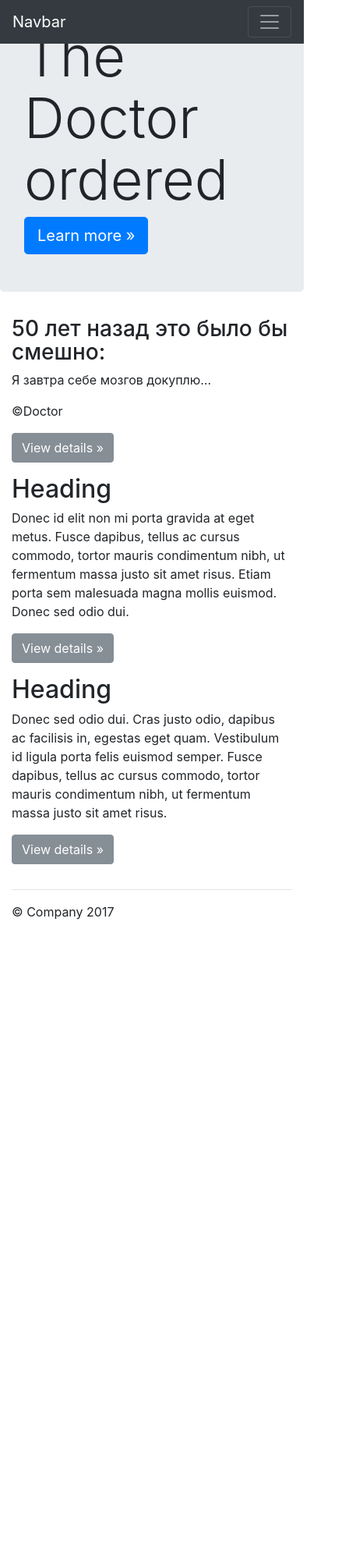
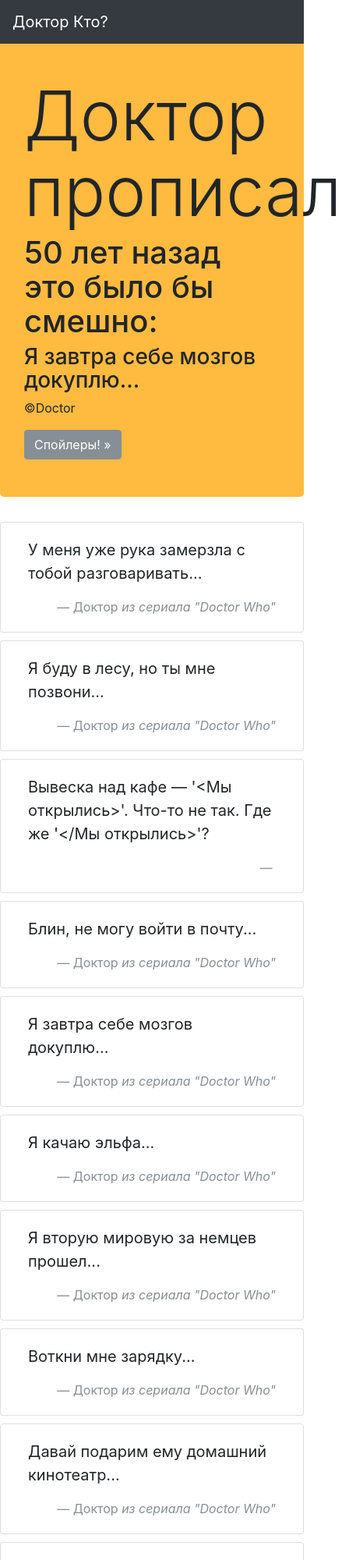
Before and after one commit to romabiker/romabiker.github.io, a plain HTML site: page index.html in a window 390 px wide. Shown: the top 2000 px of the page at 78% size, 439 px wide, since content can reach past the window. Before the commit the page ends 1197 px from the top, so only its background shows below. Drawn offline with nearby package versions, Linux system fonts and the light colour scheme.

Commit message:
Add site by Doctor Who

```diff
--- a/css/mood.css
+++ b/css/mood.css
@@ -0,0 +1,7 @@
+.card {
+    margin-bottom: 10px;
+}
+.jumbotron {
+    background-color: rgba(255, 165, 0, 0.75);
+    padding-top: 100px;
+}
--- a/index.html
+++ b/index.html
@@ -3,11 +3,14 @@
   <head>
     <meta charset="utf-8">
     <meta name="viewport" content="width=device-width, initial-scale=1, shrink-to-fit=no">
-    <meta name="description" content="Laughter prolongs life and recharges our batteries. The site will try to bring you to hysterical laughter.">
+    <meta name="description" content="Laughter prolongs life and recharges our batteries. The site is created based on the comedy series, Doctor Who.">
     <meta name="author" content="">
     <script id="quotes_json" type="application/json">
       [
-      {
+        {
+          "phrase": "Вывеска над кафе — '\u003cМы открылись\u003e'. Что-то не так. Где же '\u003c/Мы открылись\u003e'?"
+        },
+        {
           "phrase": "Я буду в лесу, но ты мне позвони... ",
           "signature": "©Doctor"
         },
@@ -50,84 +53,187 @@
         {
           "phrase": "Положи мне деньги на трубу...",
           "signature": "©Doctor"
+        },
+        {
+          "phrase": "Скинь мне фото на мыло... ",
+          "signature": "©Doctor"
         }
       ]
     </script>
-    <title>The Doctor ordered</title>
+    <title>Doctor ordered</title>
 
     <!-- Bootstrap core CSS -->
     <link rel="stylesheet" href="https://maxcdn.bootstrapcdn.com/bootstrap/4.0.0-beta/css/bootstrap.min.css" integrity="sha384-/Y6pD6FV/Vv2HJnA6t+vslU6fwYXjCFtcEpHbNJ0lyAFsXTsjBbfaDjzALeQsN6M" crossorigin="anonymous">
 
     <!-- Custom styles for this template -->
     <link href="css/mood.css" rel="stylesheet">
+
   </head>
 
   <body>
 
     <nav class="navbar navbar-expand-md navbar-dark fixed-top bg-dark">
-      <a class="navbar-brand" href="#">Navbar</a>
-      <button class="navbar-toggler" type="button" data-toggle="collapse" data-target="#navbarsExampleDefault" aria-controls="navbarsExampleDefault" aria-expanded="false" aria-label="Toggle navigation">
-        <span class="navbar-toggler-icon"></span>
-      </button>
-      <div class="collapse navbar-collapse" id="navbarsExampleDefault">
-        <ul class="navbar-nav mr-auto">
-          <li class="nav-item active">
-            <a class="nav-link" href="#">Home <span class="sr-only">(current)</span></a>
-          </li>
-          <li class="nav-item dropdown">
-            <a class="nav-link dropdown-toggle" href="http://example.com" id="dropdown01" data-toggle="dropdown" aria-haspopup="true" aria-expanded="false">Dropdown</a>
-            <div class="dropdown-menu" aria-labelledby="dropdown01">
-              <a class="dropdown-item" href="#">Action</a>
-              <a class="dropdown-item" href="#">Another action</a>
-              <a class="dropdown-item" href="#">Something else here</a>
-            </div>
-          </li>
-          <li class="nav-item">
-
-          </li>
-        </ul>
-        <form class="form-inline my-2 my-lg-0">
-          <input class="form-control mr-sm-2" type="text" placeholder="Search" aria-label="Search">
-          <button class="btn btn-outline-success my-2 my-sm-0" type="submit">Search</button>
-        </form>
-      </div>
+      <a class="navbar-brand" href="#doctor">Доктор Кто?</a>
     </nav>
 
     <!-- Main jumbotron for a primary marketing message or call to action -->
-    <div class="jumbotron">
+    <div id="doctor" class="jumbotron">
       <div class="container">
-        <h1 class="display-3">The Doctor ordered</h1>
-        <p><a class="btn btn-primary btn-lg" href="#" role="button">Learn more &raquo;</a></p>
+      <!-- <div class="row align-items-center"> -->
+      <div class="row">
+        <div class="col-md-6">
+
+        <h1 class="display-2">Доктор прописал</h1>
+        </div>
+
+        <div class="col-md-6">
+          <h1>50 лет назад это было бы смешно:</h1>
+          <h3 id="js-phrase" class="phrase"></h3>
+          <p id="js-author"></p>
+          <p><a class="btn btn-secondary" href="#first" role="button">Спойлеры! &raquo;</a></p>
+        </div>
+
+      </div>
       </div>
     </div>
 
     <div class="container">
-      <!-- Example row of columns -->
-      <div class="row">
-        <div class="col-md-4">
-          <h3>50 лет назад это было бы смешно:</h3>
-          <p id="js-phrase" class="phrase"></p>
-          <p id="js-author"></p>
-          <p><a class="btn btn-secondary" href="#" role="button">View details &raquo;</a></p>
+      <div class="row justify-content-center">
+        <div class="card col-12 col-md-9 col-lg-7">
+          <div id="first" class="card-body">
+            <blockquote class="blockquote mb-0">
+              <p>У меня уже рука замерзла с тобой разговаривать... </p>
+              <footer class="blockquote-footer  text-right">Доктор <cite title="doctor_who">из сериала "Doctor Who"</cite></footer>
+            </blockquote>
+          </div>
         </div>
-        <div class="col-md-4">
-          <h2>Heading</h2>
-          <p>Donec id elit non mi porta gravida at eget metus. Fusce dapibus, tellus ac cursus commodo, tortor mauris condimentum nibh, ut fermentum massa justo sit amet risus. Etiam porta sem malesuada magna mollis euismod. Donec sed odio dui. </p>
-          <p><a class="btn btn-secondary" href="#" role="button">View details &raquo;</a></p>
+      </div>
+      <div class="row justify-content-center">
+        <div class="card col-12 col-md-9 col-lg-7">
+          <div class="card-body">
+            <blockquote class="blockquote mb-0">
+              <p>Я буду в лесу, но ты мне позвони...</p>
+              <footer class="blockquote-footer  text-right">Доктор <cite title="doctor_who">из сериала "Doctor Who"</cite></footer>
+            </blockquote>
+          </div>
         </div>
-        <div class="col-md-4">
-          <h2>Heading</h2>
-          <p>Donec sed odio dui. Cras justo odio, dapibus ac facilisis in, egestas eget quam. Vestibulum id ligula porta felis euismod semper. Fusce dapibus, tellus ac cursus commodo, tortor mauris condimentum nibh, ut fermentum massa justo sit amet risus.</p>
-          <p><a class="btn btn-secondary" href="#" role="button">View details &raquo;</a></p>
+      </div>
+      <div class="row justify-content-center">
+        <div class="card col-12 col-md-9 col-lg-7">
+          <div id="first" class="card-body">
+            <blockquote class="blockquote mb-0">
+              <p>Вывеска над кафе — '&lt;Мы открылись&gt;'. Что-то не так. Где же '&lt;/Мы открылись&gt;'?</p>
+              <footer class="blockquote-footer  text-right"><cite title="doctor_who"></cite></footer>
+            </blockquote>
+          </div>
+        </div>
+      </div>
+      <div class="row justify-content-center">
+        <div class="card col-12 col-md-9 col-lg-7">
+          <div class="card-body">
+            <blockquote class="blockquote mb-0">
+              <p>Блин, не могу войти в почту...</p>
+              <footer class="blockquote-footer  text-right">Доктор <cite title="doctor_who">из сериала "Doctor Who"</cite></footer>
+            </blockquote>
+          </div>
+        </div>
+      </div>
+            <div class="row justify-content-center">
+        <div class="card col-12 col-md-9 col-lg-7">
+          <div id="first" class="card-body">
+            <blockquote class="blockquote mb-0">
+              <p>Я завтра себе мозгов докуплю... </p>
+              <footer class="blockquote-footer  text-right">Доктор <cite title="doctor_who">из сериала "Doctor Who"</cite></footer>
+            </blockquote>
+          </div>
+        </div>
+      </div>
+      <div class="row justify-content-center">
+        <div class="card col-12 col-md-9 col-lg-7">
+          <div class="card-body">
+            <blockquote class="blockquote mb-0">
+              <p>Я качаю эльфа... </p>
+              <footer class="blockquote-footer  text-right">Доктор <cite title="doctor_who">из сериала "Doctor Who"</cite></footer>
+            </blockquote>
+          </div>
+        </div>
+      </div>
+      <div class="row justify-content-center">
+        <div class="card col-12 col-md-9 col-lg-7">
+          <div id="first" class="card-body">
+            <blockquote class="blockquote mb-0">
+              <p>Я вторую мировую за немцев прошел...</p>
+              <footer class="blockquote-footer  text-right">Доктор <cite title="doctor_who">из сериала "Doctor Who"</cite></footer>
+            </blockquote>
+          </div>
+        </div>
+      </div>
+      <div class="row justify-content-center">
+        <div class="card col-12 col-md-9 col-lg-7">
+          <div class="card-body">
+            <blockquote class="blockquote mb-0">
+              <p>Воткни мне зарядку...</p>
+              <footer class="blockquote-footer  text-right">Доктор <cite title="doctor_who">из сериала "Doctor Who"</cite></footer>
+            </blockquote>
+          </div>
+        </div>
+      </div>
+      <div class="row justify-content-center">
+        <div class="card col-12 col-md-9 col-lg-7">
+          <div class="card-body">
+            <blockquote class="blockquote mb-0">
+              <p>Давай подарим ему домашний кинотеатр... </p>
+              <footer class="blockquote-footer  text-right">Доктор <cite title="doctor_who">из сериала "Doctor Who"</cite></footer>
+            </blockquote>
+          </div>
+        </div>
+      </div>
+      <div class="row justify-content-center">
+        <div class="card col-12 col-md-9 col-lg-7">
+          <div id="first" class="card-body">
+            <blockquote class="blockquote mb-0">
+              <p>Я не могу с тобой говорить, ты все время пропадаешь...</p>
+              <footer class="blockquote-footer  text-right">Доктор <cite title="doctor_who">из сериала "Doctor Who"</cite></footer>
+            </blockquote>
+          </div>
+        </div>
+      </div>
+      <div class="row justify-content-center">
+        <div class="card col-12 col-md-9 col-lg-7">
+          <div class="card-body">
+            <blockquote class="blockquote mb-0">
+              <p>Я тебе письмо десять минут назад послал, ты получил?</p>
+              <footer class="blockquote-footer  text-right">Доктор <cite title="doctor_who">из сериала "Doctor Who"</cite></footer>
+            </blockquote>
+          </div>
+        </div>
+      </div>
+      <div class="row justify-content-center">
+        <div class="card col-12 col-md-9 col-lg-7">
+          <div id="first" class="card-body">
+            <blockquote class="blockquote mb-0">
+              <p>Положи мне деньги на трубу...</p>
+              <footer class="blockquote-footer  text-right">Доктор <cite title="doctor_who">из сериала "Doctor Who"</cite></footer>
+            </blockquote>
+          </div>
+        </div>
+      </div>
+      <div class="row justify-content-center">
+        <div class="card col-12 col-md-9 col-lg-7">
+          <div class="card-body">
+            <blockquote class="blockquote mb-0">
+              <p>Скинь мне фото на мыло... </p>
+              <footer class="blockquote-footer  text-right">Доктор <cite title="doctor_who">из сериала "Doctor Who"</cite></footer>
+            </blockquote>
+          </div>
         </div>
       </div>
 
-      <hr>
+    </div> <!-- /container -->
 
-      <footer>
-        <p>&copy; Company 2017</p>
+      <footer >
+        <p>&copy; romabiker.github.io 2017</p>
       </footer>
-    </div> <!-- /container -->
 
 
     <!-- Bootstrap core JavaScript
@@ -137,9 +243,8 @@
     <script>window.jQuery || document.write('<script src="js/jquery.min.js"><\/script>')</script>
     <script src="https://cdnjs.cloudflare.com/ajax/libs/popper.js/1.11.0/umd/popper.min.js" integrity="sha384-b/U6ypiBEHpOf/4+1nzFpr53nxSS+GLCkfwBdFNTxtclqqenISfwAzpKaMNFNmj4" crossorigin="anonymous"></script>
     <script src="https://maxcdn.bootstrapcdn.com/bootstrap/4.0.0-beta/js/bootstrap.min.js" integrity="sha384-h0AbiXch4ZDo7tp9hKZ4TsHbi047NrKGLO3SEJAg45jXxnGIfYzk4Si90RDIqNm1" crossorigin="anonymous"></script>
-    <!-- IE10 viewport hack for Surface/desktop Windows 8 bug -->
-    <script src="../../../../assets/js/ie10-viewport-bug-workaround.js"></script>
 
-    <script type="text/javascript" src="/js/mood.js"></script>
+    <script type="text/javascript" src="js/mood.js"></script>
+
   </body>
 </html>
--- a/js/mood.js
+++ b/js/mood.js
@@ -4,10 +4,10 @@ function init(){
     phrasesObj = JSON.parse(phraseStr);
     phraseObj = phrasesObj[Math.floor(phrasesObj.length*Math.random())];
     var phraseContainer = document.getElementById('js-phrase');
-    phraseContainer.innerHTML = phraseObj.phrase;
+    phraseContainer.innerText = phraseObj.phrase;
     var signatureContainer = document.getElementById('js-author');
     if(phraseObj.signature){
-      signatureContainer.innerHTML = phraseObj.signature;
+      signatureContainer.innerText = phraseObj.signature;
     }
 }
 window.onload = init;
```
Also changed, not shown: 1 other file.
